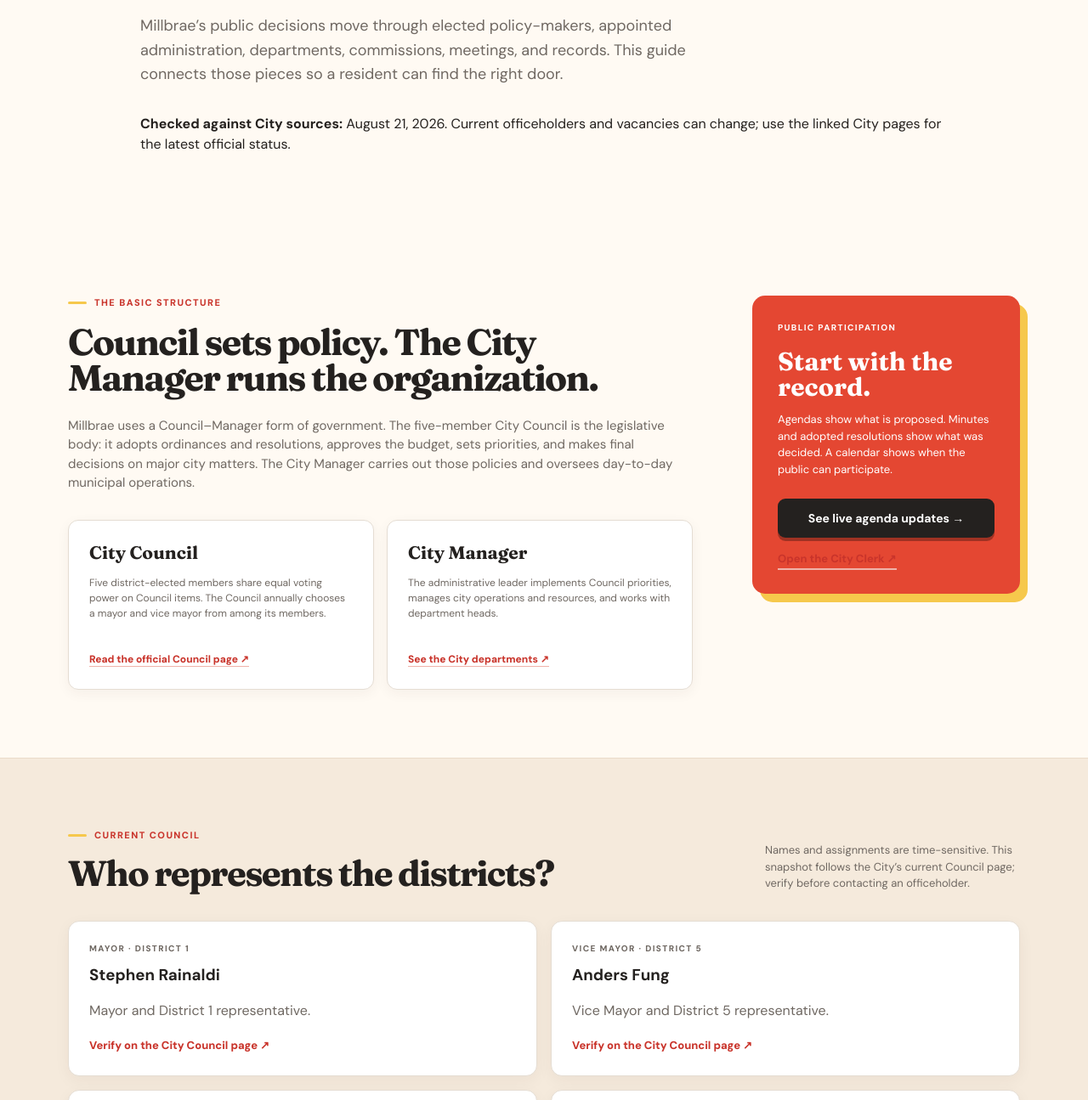
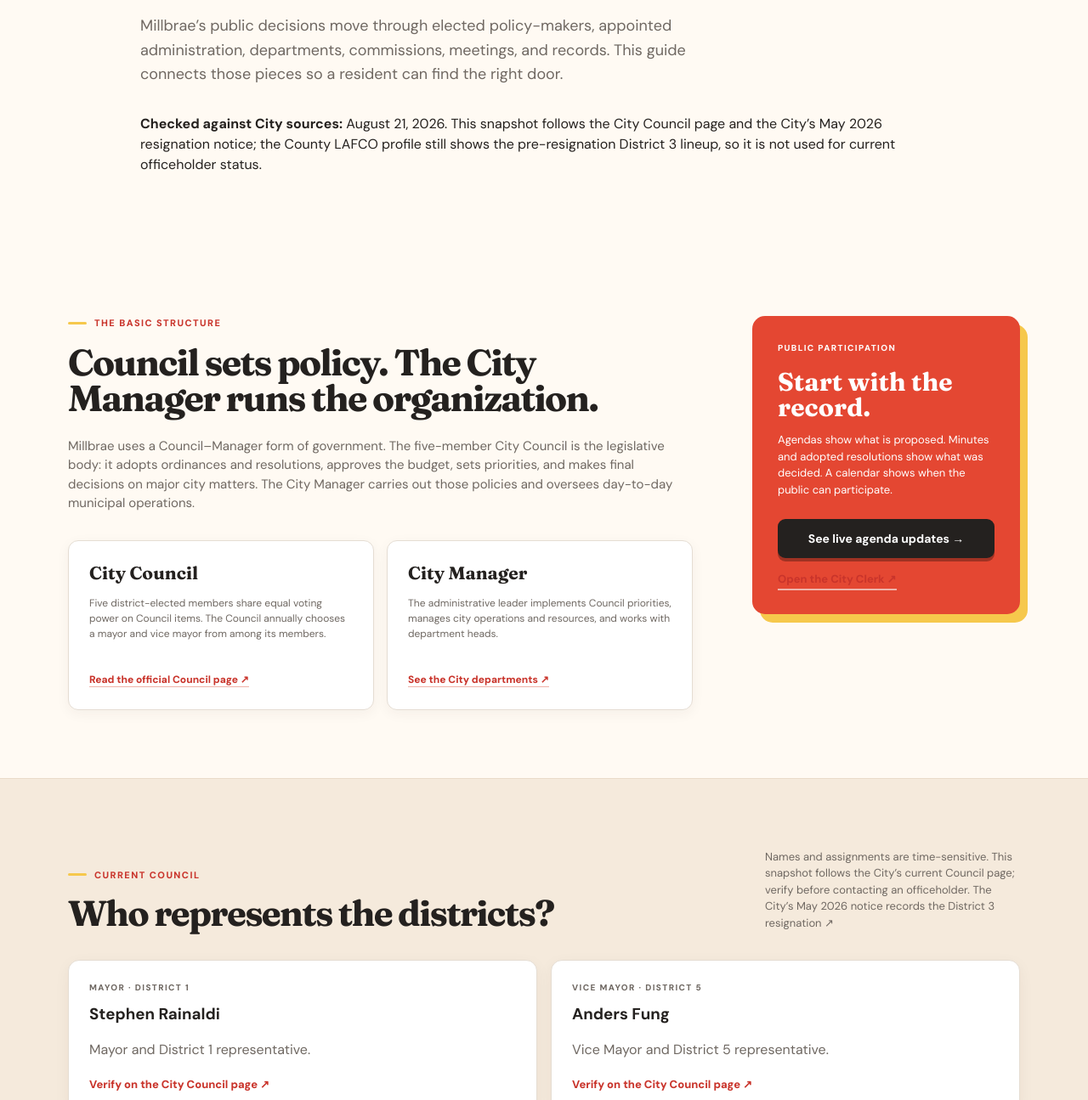
Before and after one commit to xbillbill/millbrae-ca, a website: page site/millbrae-government-guide.html in a window 1280 px wide. Shown: the part 364-1659 px from the top of the page at 85% size. Drawn offline with Linux system fonts and the light colour scheme.

Commit message:
Clarify current Millbrae council source freshness

```diff
--- a/site/millbrae-government-guide.html
+++ b/site/millbrae-government-guide.html
@@ -39,7 +39,7 @@
         <p class="eyebrow">THE MILLBRAE CIVIC GUIDE</p>
         <h1>How the city works—and where your voice enters.</h1>
         <p class="lede">Millbrae’s public decisions move through elected policy-makers, appointed administration, departments, commissions, meetings, and records. This guide connects those pieces so a resident can find the right door.</p>
-        <p class="editorial-note"><strong>Checked against City sources:</strong> August 21, 2026. Current officeholders and vacancies can change; use the linked City pages for the latest official status.</p>
+        <p class="editorial-note"><strong>Checked against City sources:</strong> August 21, 2026. This snapshot follows the City Council page and the City’s May 2026 resignation notice; the County LAFCO profile still shows the pre-resignation District 3 lineup, so it is not used for current officeholder status.</p>
       </header>
 
       <section class="guide-section wrap">
@@ -57,7 +57,7 @@
 
       <section class="section section-tinted">
         <div class="wrap">
-          <div class="section-heading"><div><p class="eyebrow">Current council</p><h2>Who represents the districts?</h2></div><p class="section-note">Names and assignments are time-sensitive. This snapshot follows the City’s current Council page; verify before contacting an officeholder.</p></div>
+          <div class="section-heading"><div><p class="eyebrow">Current council</p><h2>Who represents the districts?</h2></div><p class="section-note">Names and assignments are time-sensitive. This snapshot follows the City’s current Council page; verify before contacting an officeholder. <a href="https://www.ci.millbrae.ca.us/m/newsflash/home/detail/159" target="_blank" rel="noopener">The City’s May 2026 notice records the District 3 resignation ↗</a></p></div>
           <div class="knowledge-grid">
             <article class="knowledge-card"><p class="tag">MAYOR · DISTRICT 1</p><h3>Stephen Rainaldi</h3><p>Mayor and District 1 representative.</p><a href="https://www.ci.millbrae.ca.us/380/City-Council" target="_blank" rel="noopener">Verify on the City Council page ↗</a></article>
             <article class="knowledge-card"><p class="tag">VICE MAYOR · DISTRICT 5</p><h3>Anders Fung</h3><p>Vice Mayor and District 5 representative.</p><a href="https://www.ci.millbrae.ca.us/380/City-Council" target="_blank" rel="noopener">Verify on the City Council page ↗</a></article>
```
